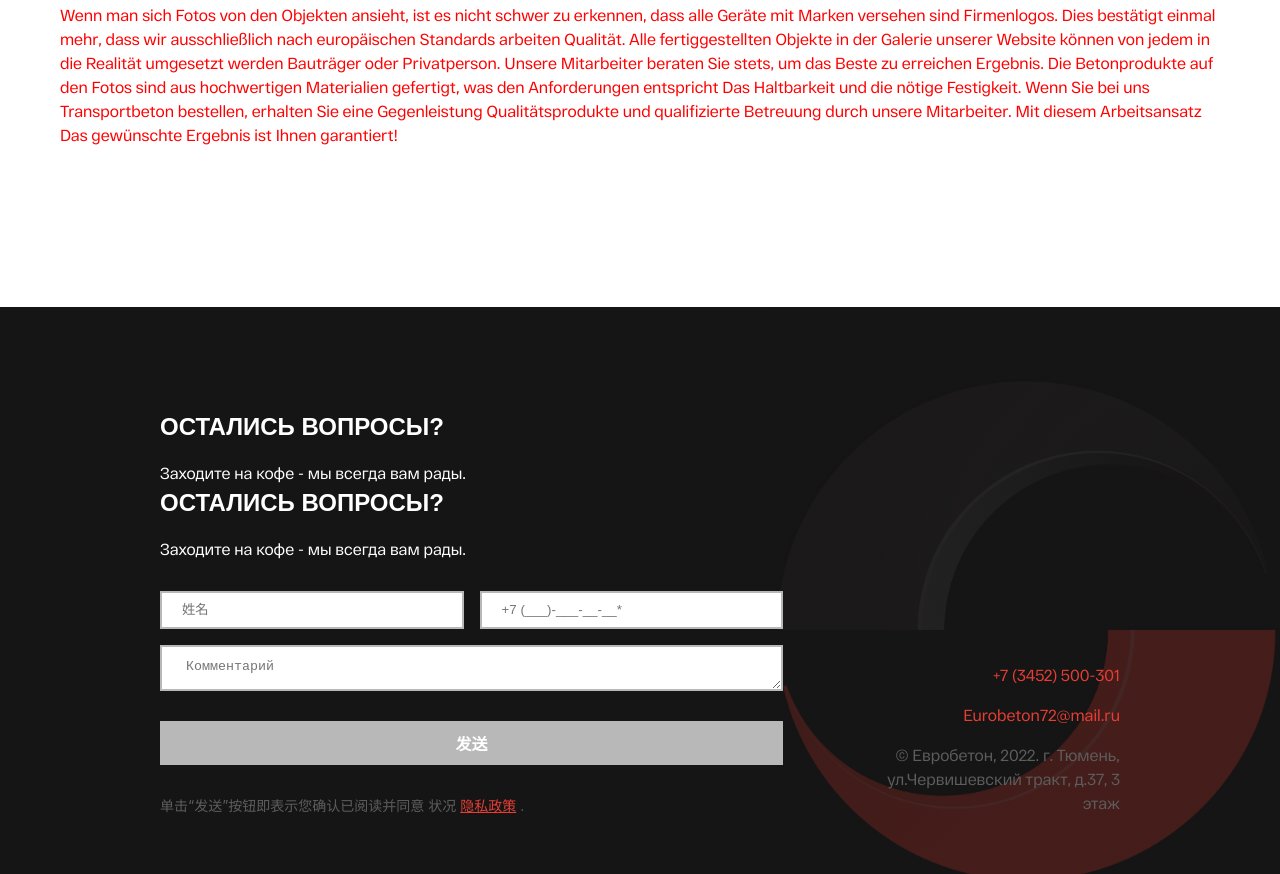
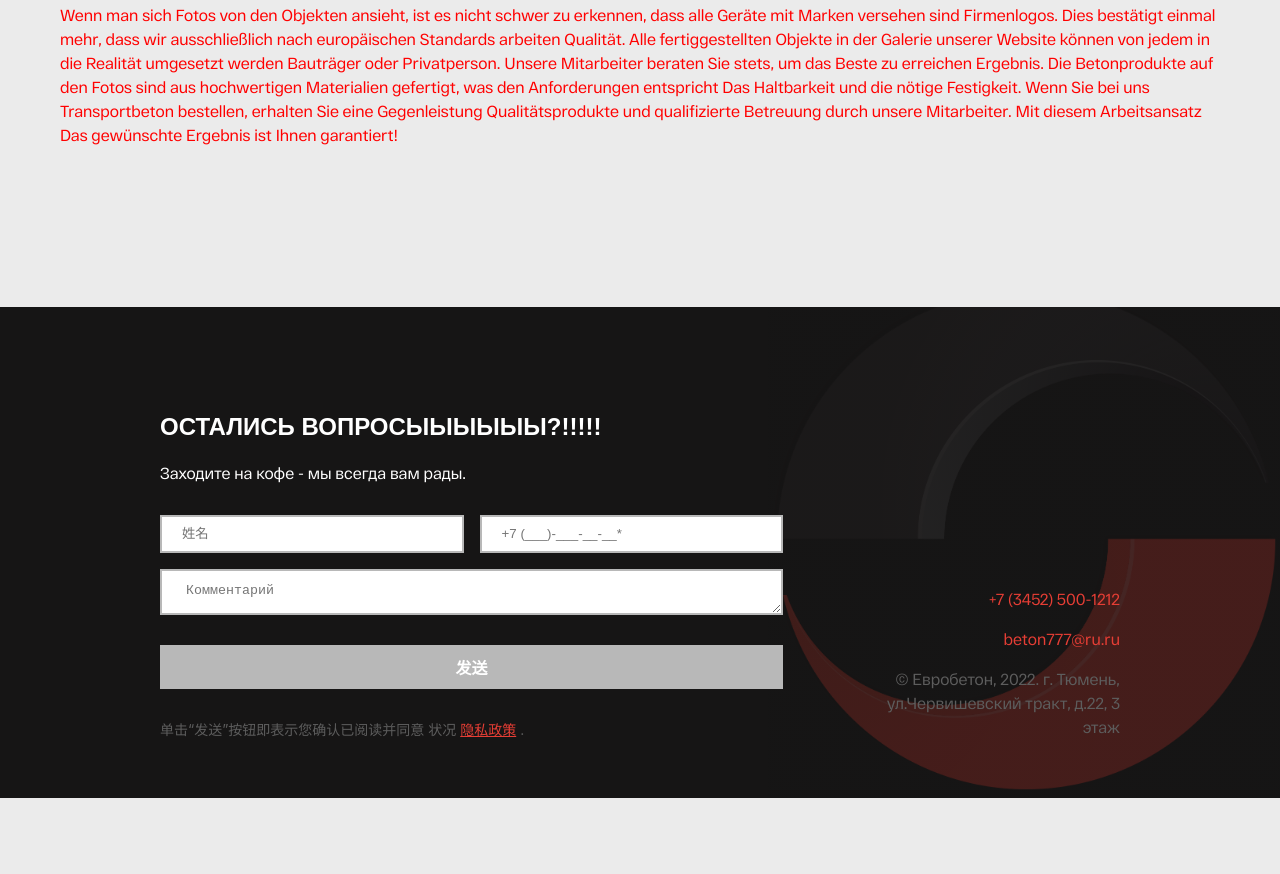
Before and after one commit to FAMng/sw-academy-conflicts2.0, a plain HTML site: page src/index.html in a window 1280 px wide. Shown: the part 1798-2672 px from the top of the page. After the commit the page ends 2596 px from the top, so only its background shows below. Drawn offline with Linux system fonts and the light colour scheme; files whose address does not match are found by name; a web font is replaced by a local one.

Commit message:
2:Выполнит задание номер 2
Поменяет цвет заднего фона на #EBEBEB. перекрасит описание сотрудника в синий цвет. Переименует кнопку в шапке на   "На связи)". Поменяет запись в футере на  "Заходите на кофе - мы всегда вам рады.". Поменяет почту на beton777@ru.ru

```diff
--- a/src/css/style.css
+++ b/src/css/style.css
@@ -9,6 +9,7 @@ html,body{
     font-size: 16px;
     font-style: normal;
     font-weight: 400;
+    background-color: #EBEBEB;
 }
 .off-scroll{
     overflow: hidden;
--- a/src/index.html
+++ b/src/index.html
@@ -18,7 +18,7 @@
             >
             <span class="header__logo-text">Евробетон</span>
         </a>
-        <button class="header__btn-callback btn--style" title="Перезвоните мне">Перезвоните мне</button>
+        <button class="header__btn-callback btn--style" title="Перезвоните мне">На связи</button>
         <a class="header__link--phone" href="tel:83452500301">
             <img class="header__image-phone"
                  src="img/icon-tel.svg"
@@ -248,9 +248,7 @@
         <div class="footer__container">
             <div class="footer__left-section">
                 <div class="footer__header-lable">
-                    <p class="footer__header-lable--title">Остались вопросы?</p>
-                    <p class="footer__header-lable--subtext">Заходите на кофе - мы всегда вам рады.</p>
-                    <p class="footer__header-lable--title">Остались вопросы?</p>
+                    <p class="footer__header-lable--title">Остались вопросыыыыыы?!!!!!</p>
                     <p class="footer__header-lable--subtext">Заходите на кофе - мы всегда вам рады.</p>
                 </div>
                 <form class="footer__form" id="form">
@@ -268,9 +266,9 @@
                     状况 <a href="#" class="footer__policy-link">隐私政策</a> .</p>
             </div>
             <div class="footer__right-section">
-                <a class="footer__right-section--tel" href="tel:83452500301">+7 (3452) 500-301</a>
-                <a class="footer__right-section--mail" href="mailto:eurobeton72@mail.ru">Eurobeton72@mail.ru</a>
-                <p class="footer__right-section--rights">© Евробетон, 2022. г. Тюмень, ул.Червишевский тракт, д.37, 3
+                <a class="footer__right-section--tel" href="tel:83452500301">+7 (3452) 500-1212</a>
+                <a class="footer__right-section--mail" href="mailto:eurobeton72@mail.ru">beton777@ru.ru</a>
+                <p class="footer__right-section--rights">© Евробетон, 2022. г. Тюмень, ул.Червишевский тракт, д.22, 3
                     этаж
                 </p>
             </div>
```
